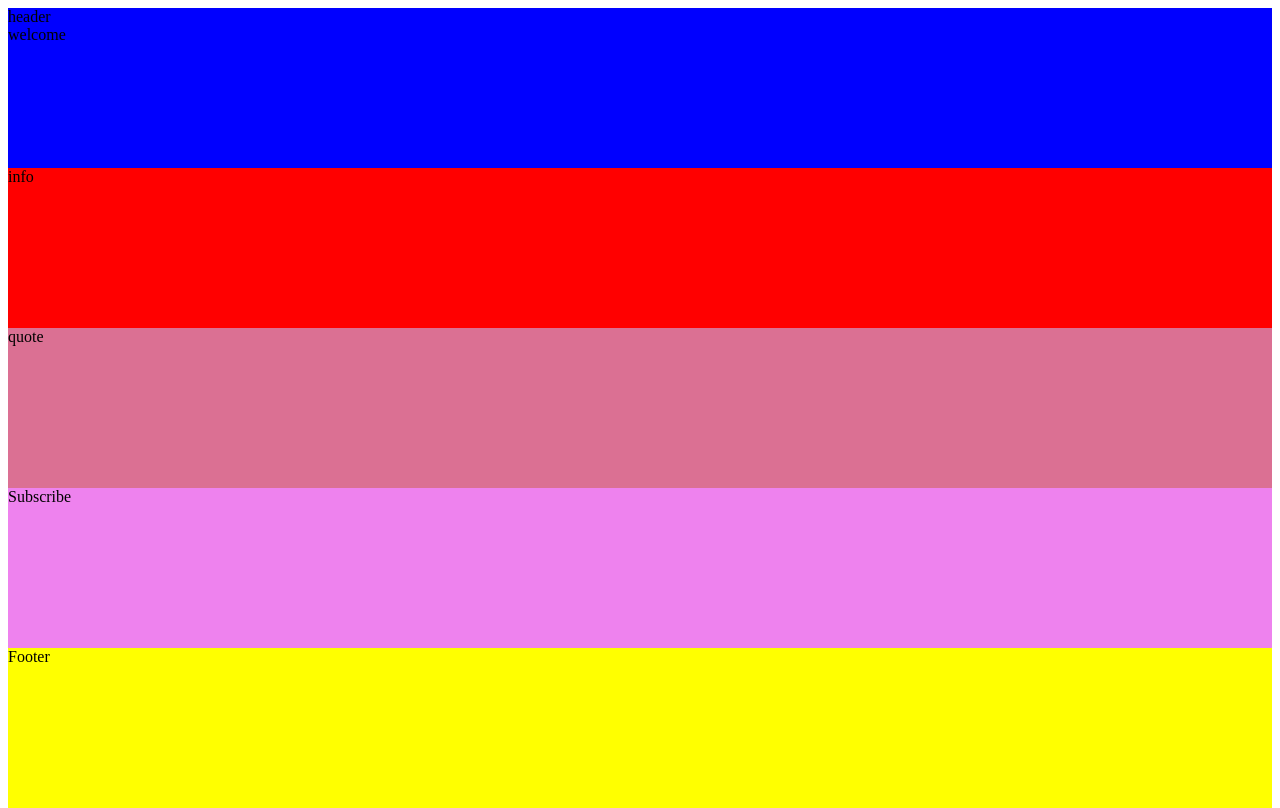
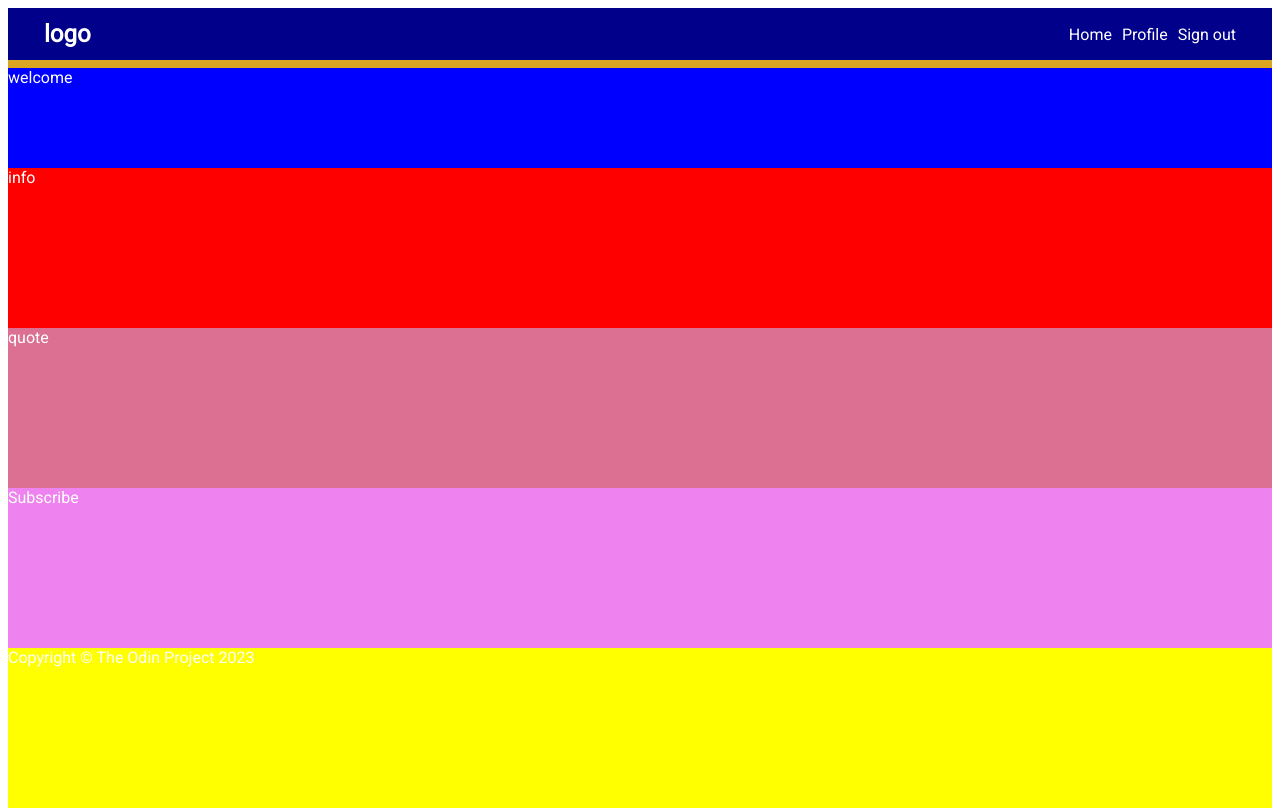
Before and after one commit to 42plat0/landing-page, a plain HTML site: page index.html in a window 1280 px wide. Drawn offline with Linux system fonts and the light colour scheme.

Commit message:
create header
I put links and styled it, now it looks like a legit website's header. List has gaps to seperate each other and logo place holder ocuppies other side of the header. Also added a placeholding border-bottom to separate top-container sections: welcome and header. Include Fonts.

```diff
--- a/index.html
+++ b/index.html
@@ -4,18 +4,31 @@
     <meta charset="UTF-8">
     <link rel="stylesheet" href="style.css">
     <meta name="viewport" content="width=device-width, initial-scale=1.0">
+    <link rel="preconnect" href="https://fonts.googleapis.com">
+<link rel="preconnect" href="https://fonts.gstatic.com" crossorigin>
+<link href="https://fonts.googleapis.com/css2?family=Open+Sans:ital,wght@0,300;0,400;0,500;1,300;1,400;1,500&family=Roboto:ital,wght@0,100;0,300;0,400;1,100;1,300&display=swap" rel="stylesheet">
     <title>Document</title>
 </head>
 <body>
     <div class="site">
         <div class="top-container">
-            <div class="header">header</div>
+            <div class="header">
+                <div class="header-logo">
+                    logo
+                </div>
+                <ul class="header-links">
+                    <li> <a href="#"> Home </a></li>
+                    <li> <a href="#"> Profile</a></li>
+                    <li> <a href="#"> Sign out </a></li>
+                </ul>
+        </div>
+
             <div class="welcome">welcome</div>
         </div>
         <div class="info">info</div>
         <div class="quote">quote</div>
         <div class="subscribe">Subscribe</div>
-        <div class="footer">Footer</div>
+        <div class="footer">Copyright © The Odin Project 2023</div>
     </div>
 </body>
 </html>
--- a/style.css
+++ b/style.css
@@ -1,5 +1,8 @@
 html, body, .site{
     height: 100vh;
+    color: white;
+    font-family: 'Open Sans', sans-serif;
+    font-family: 'Roboto', sans-serif;
 }
 .site{
     display: flex;
@@ -14,6 +17,12 @@ html, body, .site{
 .site > *{
     flex:1;
     display: flex;
+}
+.header{
+    background:darkblue;
+    display:flex;
+    padding: 12px 36px;
+    border-bottom: 8px solid goldenrod;
 }
 .top-container{
     background:blue;
@@ -30,3 +39,23 @@ html, body, .site{
 .footer{
     background: yellow;
 }
+a{
+    color: white;
+    text-decoration: none;
+}
+ul{
+    display: flex;
+    margin:0;
+    padding:0;
+    list-style: none;
+    justify-content: flex-end;
+    gap: 10px;
+}
+.header > *{
+    flex: 1;
+    align-items: center;
+}
+.header .header-logo{
+    font-size: 24px;
+    font-weight: bold;
+}
```
